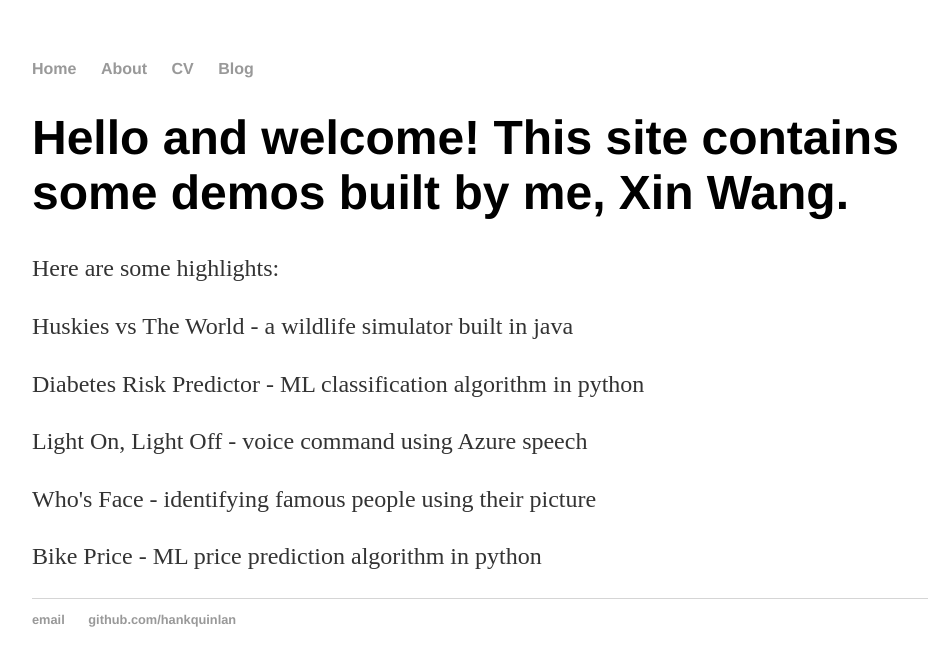
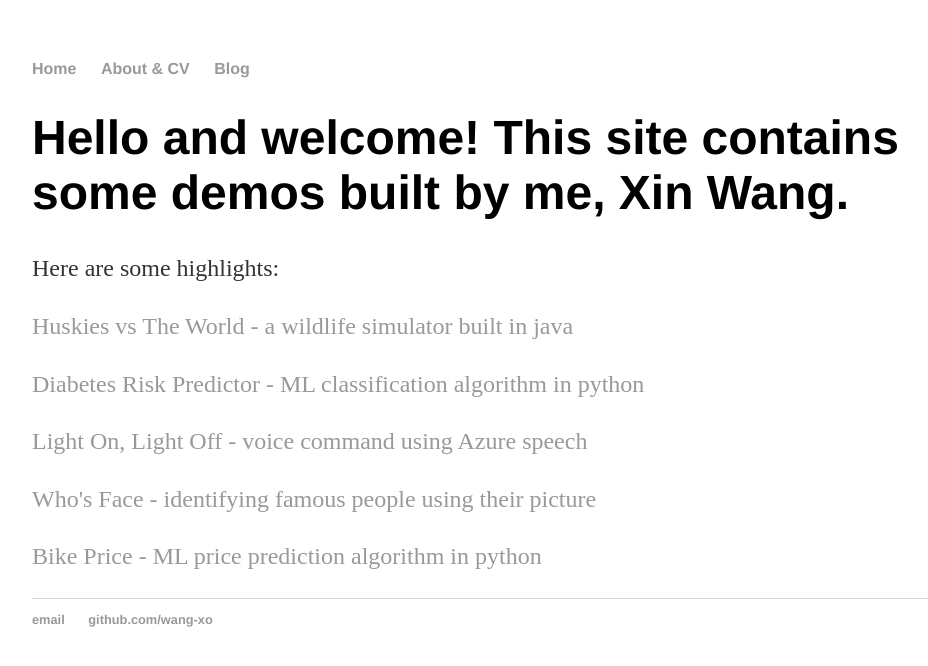
Before and after one commit to wang-xo/wang-xo.github.io, a Jekyll site: the page built from index.html, in a window 1280 px wide. Shown: the top 666 px of the page, without its empty margins (160-1088 px from the left). Built offline with Jekyll 4.4.1, drawn with Linux system fonts in a browser that asks for light colours; part of the change alters nothing that is shown.

```diff
--- a/_config.yml
+++ b/_config.yml
@@ -1,2 +1,2 @@
-name: Hank Quinlan, Horrible Cop
+name: WangX
 markdown: kramdown
--- a/_layouts/default.html
+++ b/_layouts/default.html
@@ -9,8 +9,7 @@
 			<nav>
 	    		<ul>
 	        		<li><a href="/">Home</a></li>
-		        	<li><a href="/about">About</a></li>
-	        		<li><a href="/cv">CV</a></li>
+		        	<li><a href="/about">About & CV</a></li>
 	        		<li><a href="/blog">Blog</a></li>
 	    		</ul>
 			</nav>
@@ -21,8 +20,8 @@
 			</div><!-- /.container -->
 			<footer>
 	    		<ul>
-	        		<li><a href="mailto:hankquinlanhub@gmail.com">email</a></li>
-	        		<li><a href="https://github.com/hankquinlan">github.com/hankquinlan</a></li>
+	        		<li><a href="mailto:wangxin@immersionv.com">email</a></li>
+	        		<li><a href="https://github.com/wang-xo">github.com/wang-xo</a></li>
 				</ul>
 			</footer>
 		</body>
--- a/index.html
+++ b/index.html
@@ -5,9 +5,9 @@ title: Borne aloft on the wings of machine learning
 <div class="blurb">
 	<h1>Hello and welcome! This site contains some demos built by me, Xin Wang.</h1>
 	<p>Here are some highlights:</p>
-	<p>  Huskies vs The World - a wildlife simulator built in java <a href="/demos/Huskies"></a></p>
-	<p>  Diabetes Risk Predictor - ML classification algorithm in python <a href="/demos/Diabetes"></a></p>
-	<p>  Light On, Light Off - voice command using Azure speech <a href="/demos/LightControl"></a></p>
-	<p>  Who's Face - identifying famous people using their picture <a href="/demos/Face"></a></p>
-	<p>  Bike Price - ML price prediction algorithm in python <a href="/demos/BikePrice"></a></p>
+	<p><a href="/demos/Huskies">Huskies vs The World - a wildlife simulator built in java </a></p>
+	<p><a href="/demos/Diabetes">Diabetes Risk Predictor - ML classification algorithm in python</a></p>
+	<p><a href="/demos/LightControl">Light On, Light Off - voice command using Azure speech</a></p>
+	<p><a href="/demos/Face">Who's Face - identifying famous people using their picture</a></p>
+	<p><a href="/demos/BikePrice">Bike Price - ML price prediction algorithm in python</a></p>
 </div><!-- /.blurb -->
```
